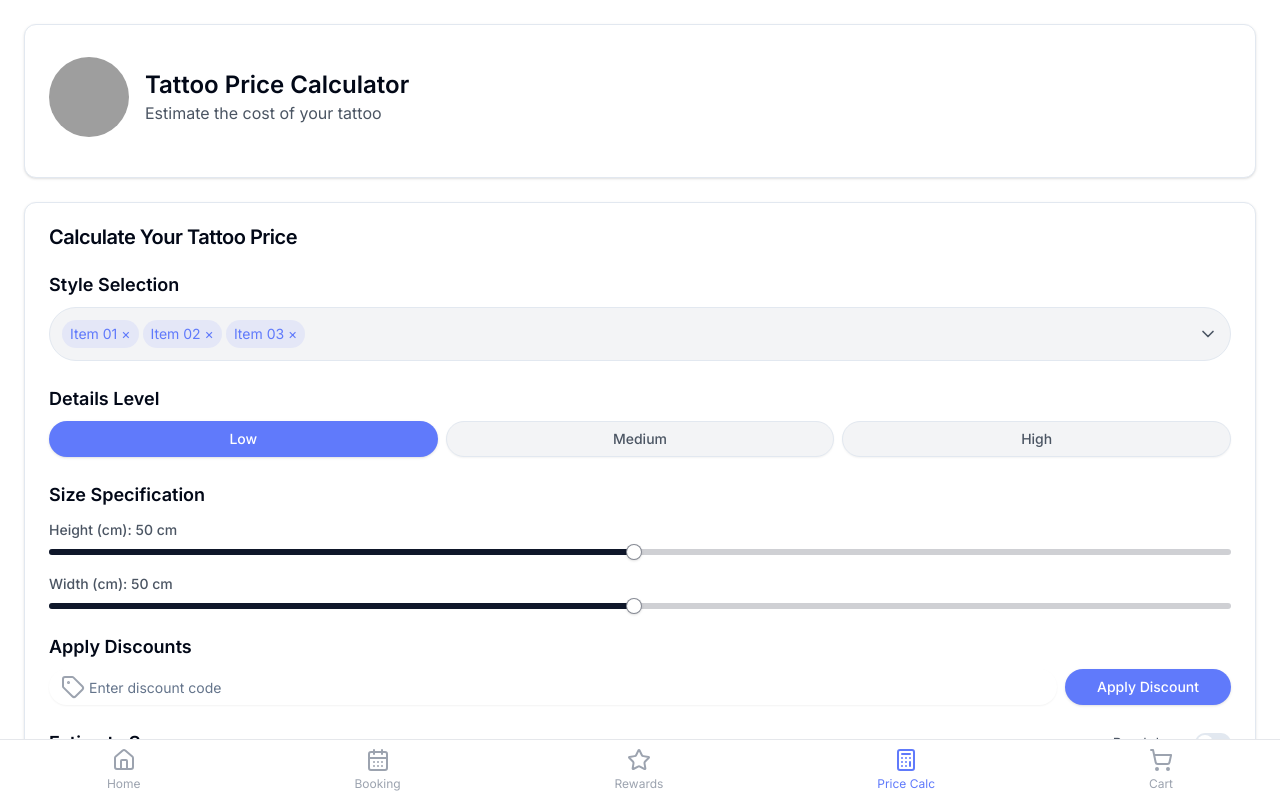
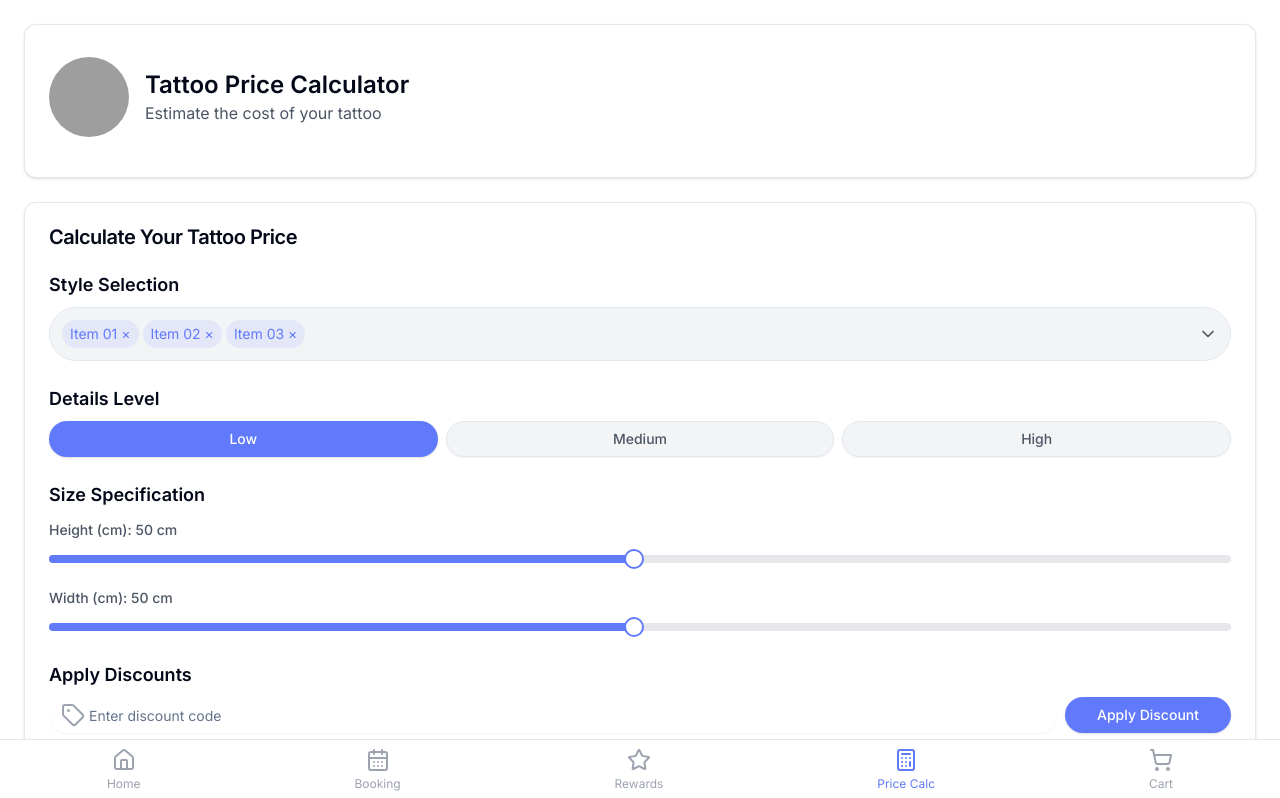
Before and after one commit to minaehab1/TattooApp-Converted, a Next.js app: page /price-calculator in a window 1280 px wide. Shown: the top 798 px of the page. Built offline with nearby package versions, Linux system fonts and the light colour scheme; grey boxes are pictures that could not be loaded.

Commit message:
price calc page better 4

```diff
--- a/app/price-calculator/page.tsx
+++ b/app/price-calculator/page.tsx
@@ -14,6 +14,7 @@ import { ChevronDown, Tag, CalendarDays } from 'lucide-react'
 import { Avatar, AvatarFallback, AvatarImage } from "@/components/ui/avatar"
 import { ThemeToggle } from '@/components/ThemeToggle'
 import BottomNavbar from '@/components/BottomNavbar'
+import * as SliderPrimitive from "@radix-ui/react-slider"
 
 const PriceCalculatorPage = () => {
   const [selectedItems, setSelectedItems] = useState(['Item 01', 'Item 02', 'Item 03'])
@@ -130,27 +131,37 @@ const PriceCalculatorPage = () => {
               <div className="space-y-4">
                 <div>
                   <Label htmlFor="height" className="text-gray-600">Height (cm): {height[0]} cm</Label>
-                  <Slider
+                  <SliderPrimitive.Root
                     id="height"
                     min={1}
                     max={100}
                     step={1}
                     value={height}
                     onValueChange={setHeight}
-                    className="mt-2"
-                  />
+                    className="relative flex items-center select-none touch-none w-full h-5 mt-2"
+                  >
+                    <SliderPrimitive.Track className="bg-gray-200 relative grow rounded-full h-2">
+                      <SliderPrimitive.Range className="absolute bg-[#607AFB] rounded-full h-full" />
+                    </SliderPrimitive.Track>
+                    <SliderPrimitive.Thumb className="block w-5 h-5 bg-white border-2 border-[#607AFB] rounded-full focus:outline-none focus-visible:ring focus-visible:ring-[#607AFB] focus-visible:ring-opacity-75" />
+                  </SliderPrimitive.Root>
                 </div>
                 <div>
                   <Label htmlFor="width" className="text-gray-600">Width (cm): {width[0]} cm</Label>
-                  <Slider
+                  <SliderPrimitive.Root
                     id="width"
                     min={1}
                     max={100}
                     step={1}
                     value={width}
                     onValueChange={setWidth}
-                    className="mt-2"
-                  />
+                    className="relative flex items-center select-none touch-none w-full h-5 mt-2"
+                  >
+                    <SliderPrimitive.Track className="bg-gray-200 relative grow rounded-full h-2">
+                      <SliderPrimitive.Range className="absolute bg-[#607AFB] rounded-full h-full" />
+                    </SliderPrimitive.Track>
+                    <SliderPrimitive.Thumb className="block w-5 h-5 bg-white border-2 border-[#607AFB] rounded-full focus:outline-none focus-visible:ring focus-visible:ring-[#607AFB] focus-visible:ring-opacity-75" />
+                  </SliderPrimitive.Root>
                 </div>
               </div>
             </section>
```
